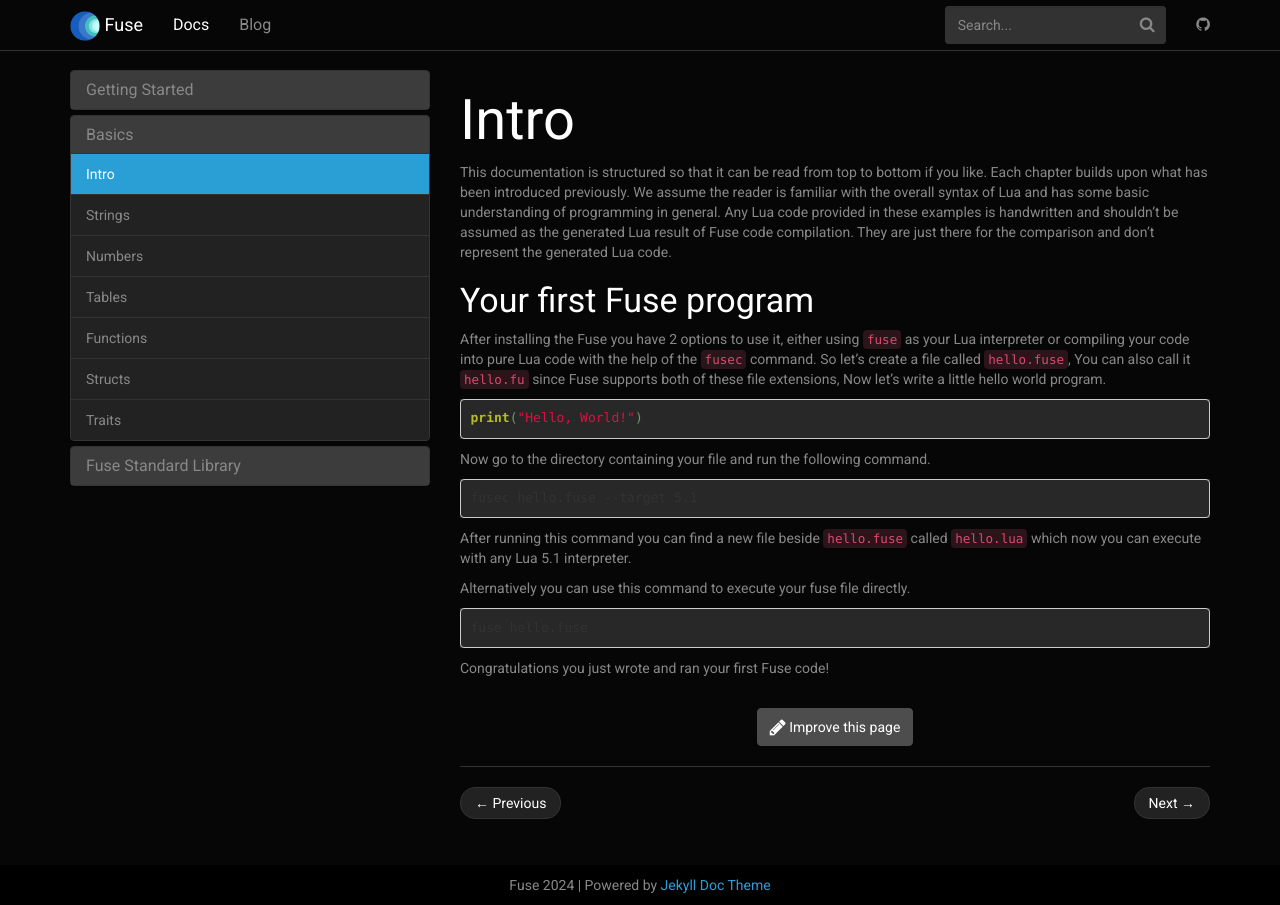
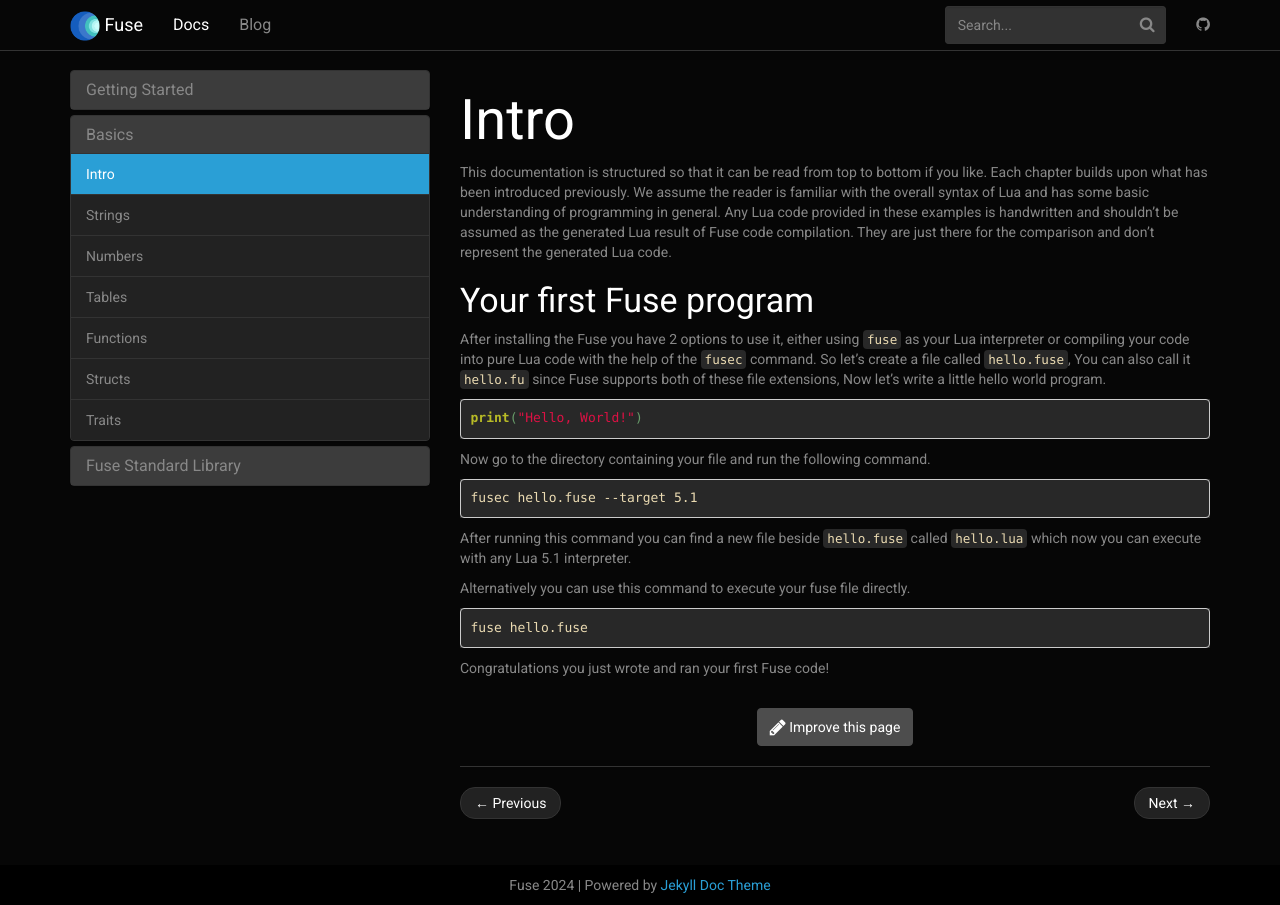
Before and after one commit to fuse-lang/fuse-lang.github.io, a Jekyll site: the page built from _docs/basics/intro.md, in a window 1280 px wide. Built offline with Jekyll 4.4.1, drawn with Linux system fonts in a browser that asks for light colours.

Commit message:
fix: color changes.

```diff
--- a/_sass/_jekyll-doc-theme.scss
+++ b/_sass/_jekyll-doc-theme.scss
@@ -7,8 +7,8 @@ body {
   margin-bottom: 46px;
 }
 code {
-  color: rgb(221, 73, 110);
-  background-color: rgb(43, 20, 26);
+  color: #ebdbb2;
+  background-color: #282828;
 }
 
 .navbar-brand {
--- a/_sass/bootswatch/cyborg/_variables.scss
+++ b/_sass/bootswatch/cyborg/_variables.scss
@@ -830,14 +830,14 @@ $close-text-shadow:           0 1px 0 #fff !default;
 //
 //##
 
-$code-color:                  #c7254e !default;
-$code-bg:                     #f9f2f4 !default;
+$code-color:                  #ebdbb2 !default;
+$code-bg:                     #282828 !default;
 
 $kbd-color:                   #fff !default;
 $kbd-bg:                      #333 !default;
 
-$pre-bg:                      #f5f5f5 !default;
-$pre-color:                   $gray-dark !default;
+$pre-bg:                      #282828 !default;
+$pre-color:                   #ebdbb2 !default;
 $pre-border-color:            #ccc !default;
 $pre-scrollable-max-height:   340px !default;
 
```
